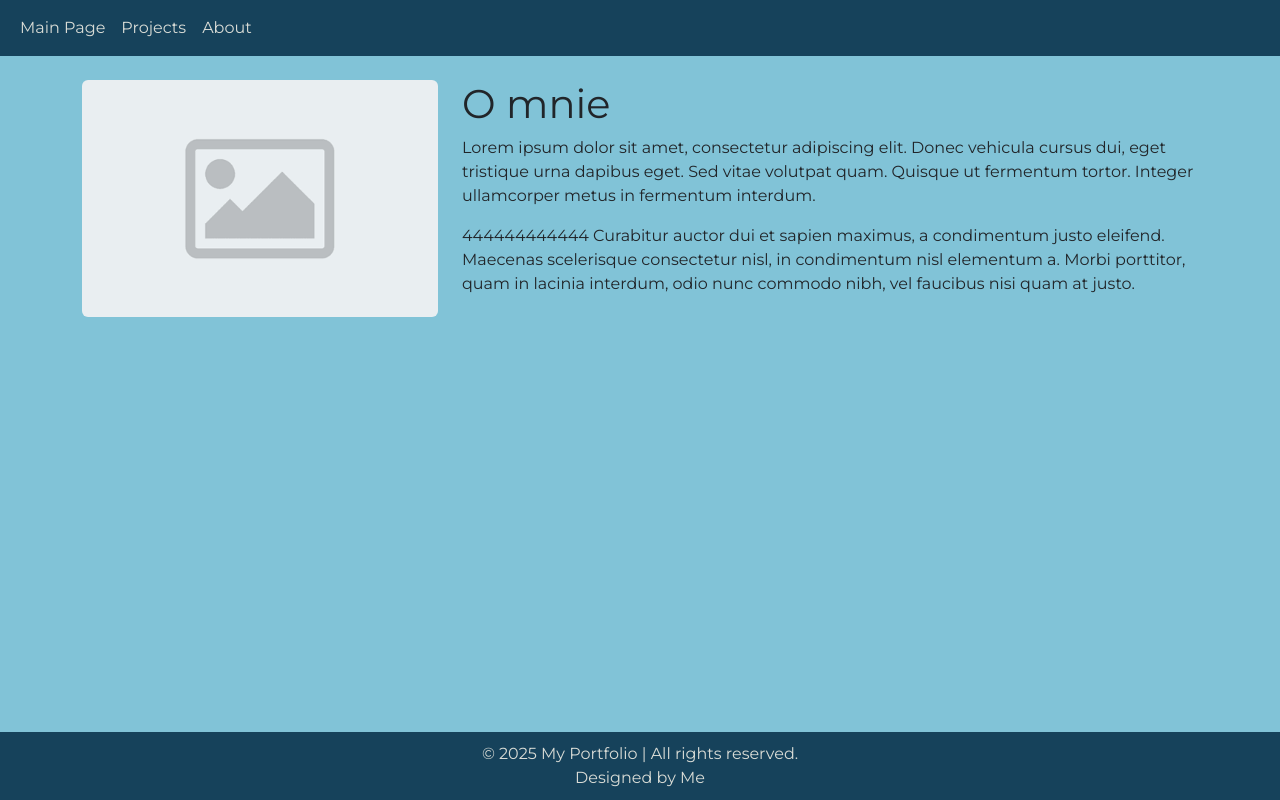
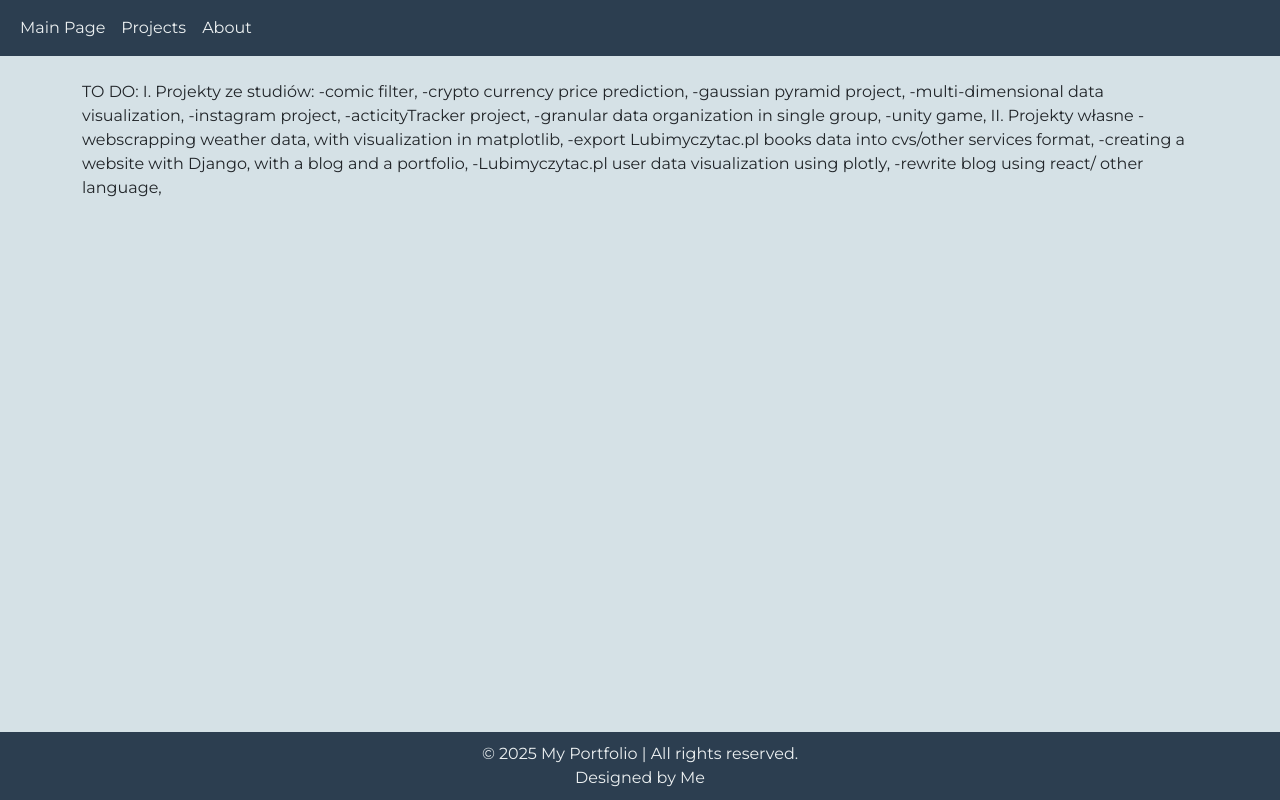
Before and after one commit to stokuj/my-django-portfolio, a Django app: page / in a window 1280 px wide. Run offline with Django 5.2, Linux system fonts and the light colour scheme.

Commit message:
To do list

```diff
--- a/personal_portfolio/main/static/css/style.css
+++ b/personal_portfolio/main/static/css/style.css
@@ -0,0 +1,27 @@
+/* Navbar */
+.custom-navbar {
+    background-color: #2c3e50 !important; /* Ciemniejszy niebieski */
+}
+.custom-navbar .nav-link {
+    color: #ecf0f1 !important; /* Jasny szary */
+}
+.custom-navbar .nav-link:hover {
+    color: #3498db !important; /* Jasnoniebieski */
+}
+
+/* Stopka */
+.custom-footer {
+    background-color: #2c3e50; /* Ciemniejszy niebieski */
+    color: #ecf0f1; /* Jasny szary */
+    text-align: center;
+    padding: 10px 0;
+}
+
+/* Tło i font */
+body {
+    background-color: #d5e1e6; /* Jasny niebieskawy szary */
+    font-family: 'Montserrat', sans-serif;
+    display: flex;
+    flex-direction: column;
+    min-height: 100vh;
+}
--- a/personal_portfolio/main/templates/base.html
+++ b/personal_portfolio/main/templates/base.html
@@ -19,13 +19,7 @@
     <link href="https://fonts.googleapis.com/css2?family=Montserrat:wght@300;400;700&display=swap" rel="stylesheet">
 
     <style>
-        body {
-            background-color: #81c3d7;
-            font-family: 'Montserrat', sans-serif;
-            display: flex;
-            flex-direction: column;
-            min-height: 100vh;
-        }
+
 
         .container {
             flex: 1;
@@ -38,24 +32,6 @@
             object-fit: cover;
         }
 
-        /* Navbar */
-        .custom-navbar {
-            background-color: #16425b !important;
-        }
-        .custom-navbar .nav-link {
-            color: #d9dcd6 !important;
-        }
-        .custom-navbar .nav-link:hover {
-            color: #d9dcd6 !important;
-        }
-
-        /* Stopka */
-        .custom-footer {
-            background-color: #16425b;
-            color: #d9dcd6;
-            text-align: center;
-            padding: 10px 0;
-        }
     </style>
 
 </head>
--- a/personal_portfolio/main/templates/main/home.html
+++ b/personal_portfolio/main/templates/main/home.html
@@ -3,23 +3,25 @@
 {% block page_name %}Home{% endblock page_name %}
 
 {% block page_content %}
-<div class="row">
-    <div class="col-md-4">
-        <!-- Przykładowe miejsce na zdjęcie -->
-        <img src="/media/thumbnails/default_image.png" class="img-fluid rounded" alt="Moje zdjęcie">
-    </div>
-    <div class="col-md-8">
-        <h1>O mnie</h1>
-        <p>
-            Lorem ipsum dolor sit amet, consectetur adipiscing elit. Donec vehicula cursus dui, eget tristique urna dapibus eget.
-            Sed vitae volutpat quam. Quisque ut fermentum tortor. Integer ullamcorper metus in fermentum interdum.
-        </p>
-        <p>
-            444444444444
-            Curabitur auctor dui et sapien maximus, a condimentum justo eleifend. Maecenas scelerisque consectetur nisl, in
-            condimentum nisl elementum a. Morbi porttitor, quam in lacinia interdum, odio nunc commodo nibh, vel faucibus nisi
-            quam at justo.
-        </p>
-    </div>
-</div>
+TO DO:
+
+I. Projekty ze studiów:
+-comic filter,
+-crypto currency price prediction,
+-gaussian pyramid project,
+-multi-dimensional data visualization,
+-instagram project,
+-acticityTracker project,
+-granular data organization in single group,
+-unity game,
+
+
+II. Projekty własne
+-webscrapping weather data, with visualization in matplotlib,
+-export Lubimyczytac.pl books data into cvs/other services format,
+-creating a website with Django, with a blog and a portfolio,
+-Lubimyczytac.pl user data visualization using plotly,
+-rewrite blog using react/ other language,
+
+
 {% endblock page_content %}
```
Also changed, not shown: personal_portfolio/main/templates/main/about.html (+19 -2 lines).
